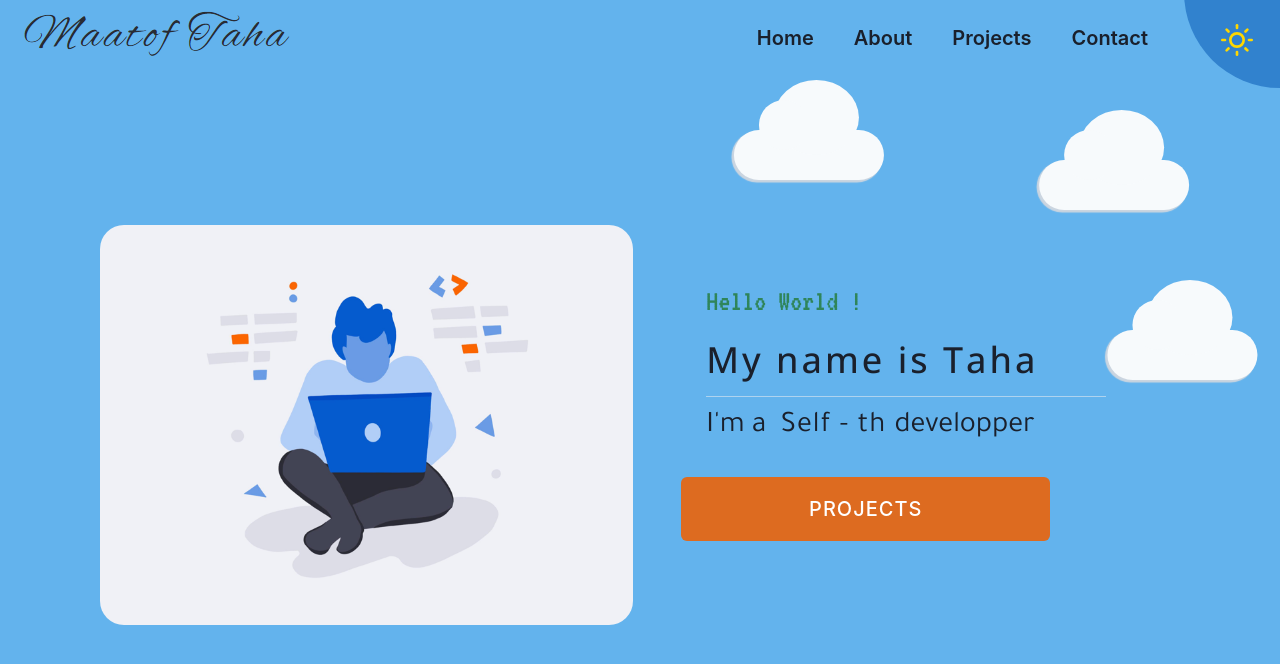
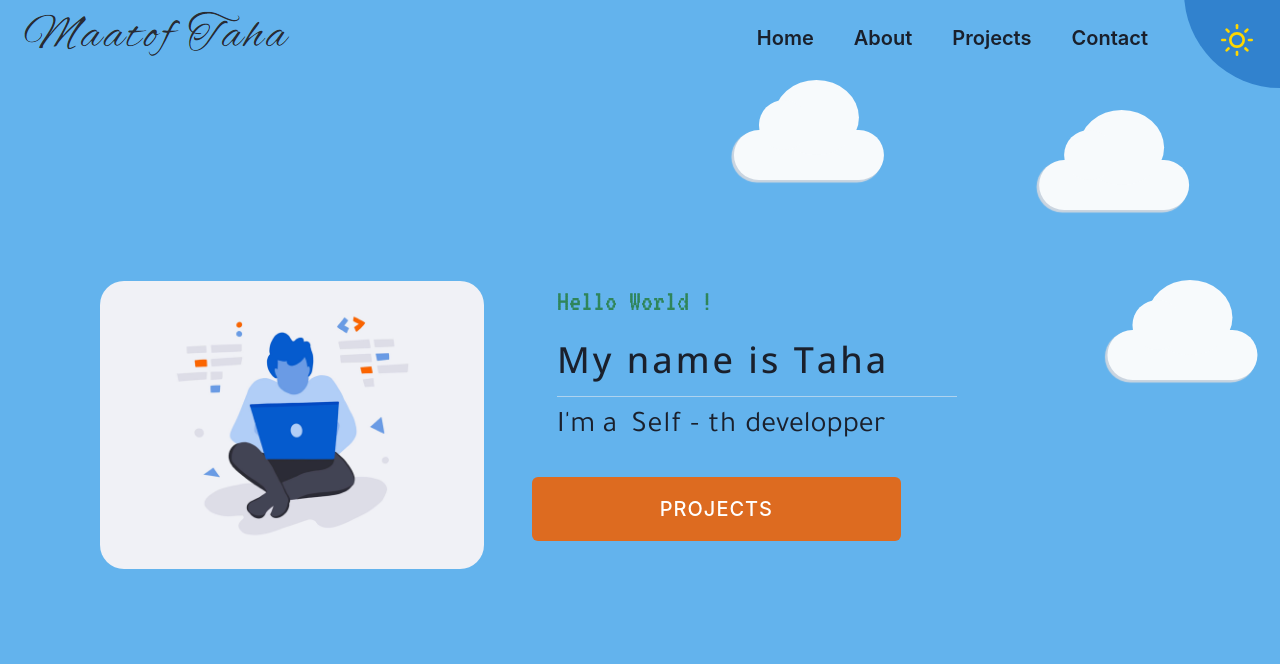
Before and after one commit to tahasama/myPortfolio, a React (Create React App) app: page / in a window 1280 px wide. Shown: the top 664 px of the page. Built offline with nearby package versions, Linux system fonts and the light colour scheme.

Commit message:
animated flip image correction2

```diff
--- a/src/components/home.tsx
+++ b/src/components/home.tsx
@@ -21,10 +21,12 @@ import { useState } from "react";
 const flip = keyframes`
 from,to
 0%   {transform: scaleX(1);}
-25% { opacity(.8);}
-50% {opacity(.4);}
+25%  {opacity(.4);}
+
+50% {transform: scaleX(-1);}
 75% { opacity(.8);}
-100% {transform: scaleX(-1);}
+95% { opacity(.8);}
+100% {transform: scaleX(1);}
 `;
 
 const Home = () => {
@@ -36,35 +38,37 @@ const Home = () => {
   const [pic, setPic] = useState(true);
 
   const enterF = () => {
-    setPic(!pic);
+    setTimeout(() => {
+      setPic(!pic);
+    }, 50);
   };
 
   return (
     <Flex
+      position={"relative"}
       alignItems={"center"}
       flexDirection={["column-reverse", "column-reverse", "row"]}
       h={"100vh"}
       bg={bglOnLight}
     >
-      <CloudNstars />
+      <Box>
+        <CloudNstars />
+      </Box>
       <Flex
         position={"relative"}
+        alignItems={"center"}
         left={["0", "0", "-5", "-6", "9"]}
         mx={16}
         mt={[0, 50]}
-        // top={["-16", 0]}
+        top={["-16", 0]}
         zIndex={99}
         onMouseOver={() => enterF()}
-        h={["32%", "40%", "45%", "55%", "50%"]}
-        // boxShadow={"0px 0px 50px #2C5282"}
+        w={["77%", "50%", "45%", "50%", "30%"]}
         cursor={"pointer"}
-        transition="animation 5s ease-in-out "
         onClick={toggleColorMode}
         borderRadius={"3xl"}
         border={"white"}
-        _hover={{ animation: `${flip} .5s ease-in-out` }}
-        // w={"400px"}
-        w={"auto"}
+        _hover={{ animation: `${flip} .6s ease-in-out` }}
       >
         {colorMode !== "light" ? (
           <Img
@@ -97,7 +101,6 @@ const Home = () => {
           fontFamily={"VT323"}
           fontSize={"3xl"}
           lineHeight={"1.5"}
-          // pt={"10"}
         >
           Hello World !
         </Box>
@@ -113,7 +116,6 @@ const Home = () => {
         <Divider w={[240, 280, 280, 380, 400]} />
         <Flex
           position={"relative"}
-          // alignItems="start"
           w={["288px", "60vw", "46vw"]}
           fontSize={["md", "lg", "xl", "2xl", "3xl"]}
           fontWeight={[600, 400]}
@@ -142,9 +144,6 @@ const Home = () => {
             left={["0", "auto", "-6", "-58px", "-135px"]}
             my={["4", "auto", 0]}
             variant="solid"
-            // p={["2", "4"]}
-            // w={["38vw", "34vw", "28vw"]}
-            // h={["7vh", "9vh"]}
             px={["74px", "74px", "100px", "32"]}
             py={["5", "5", "6", "8"]}
             bg={buttonLight}
```
